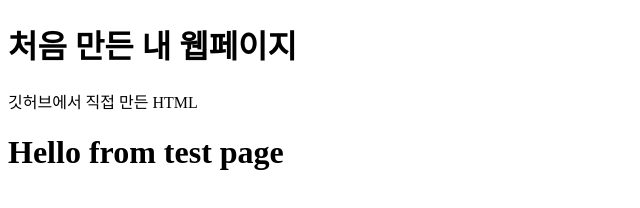
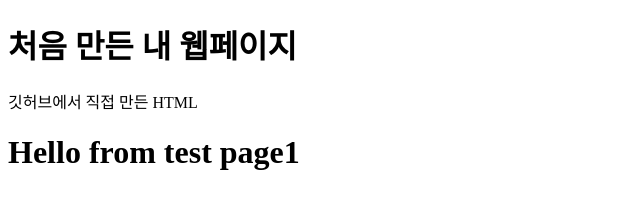
Before and after one commit to seanseleven/practice_1, a plain HTML site: page index.html in a window 1280 px wide. Shown: the full height of the page, 0-640 px from the left. Drawn offline with Linux system fonts and the light colour scheme.

Commit message:
Update test-page header

```diff
--- a/index.html
+++ b/index.html
@@ -4,6 +4,6 @@
 <body>
   <h1>처음 만든 내 웹페이지</h1>
   <p>깃허브에서 직접 만든 HTML</p>
-  <h1>Hello from test page</h1>
+  <h1>Hello from test page1</h1>
 </body>
 </html>
```
